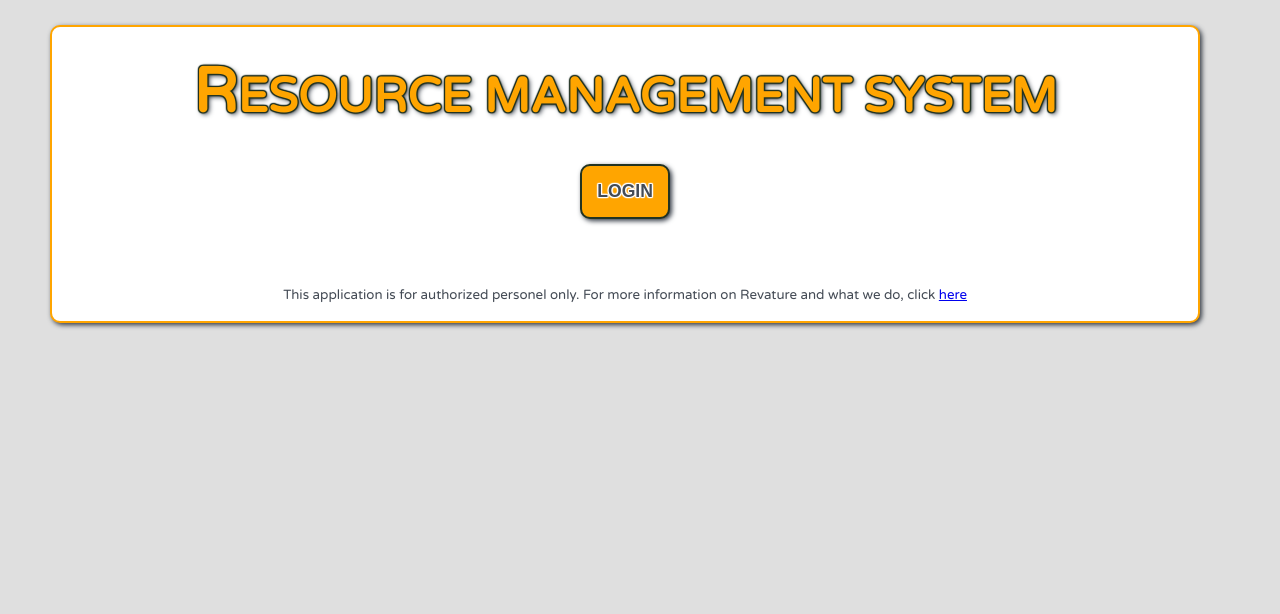
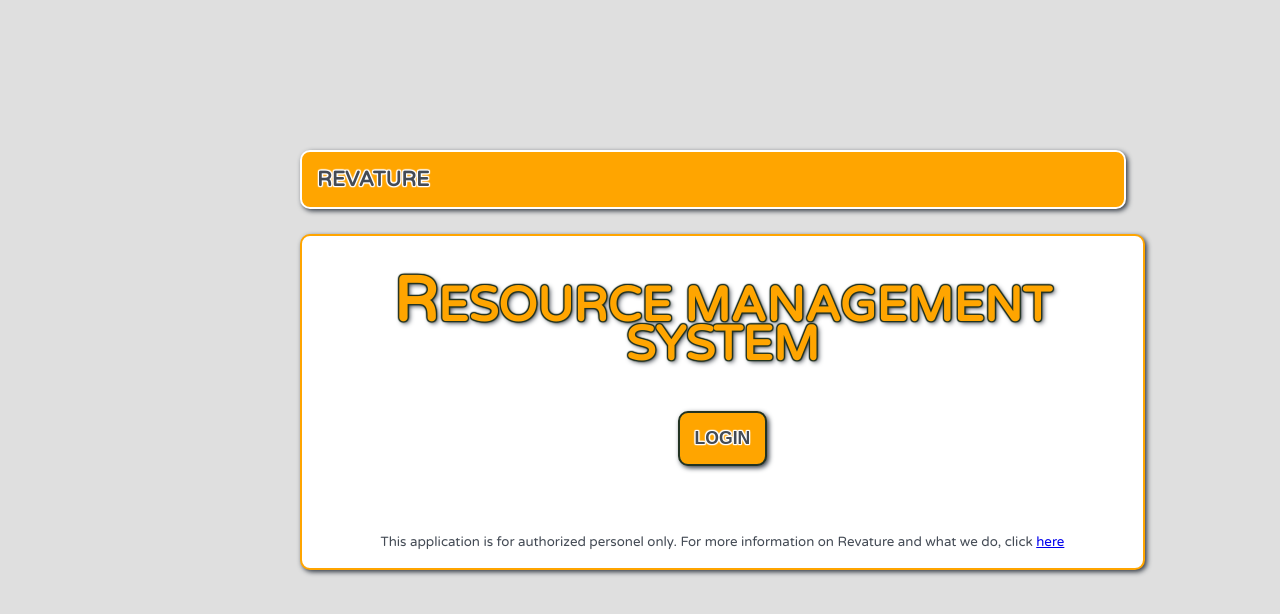
Before and after one commit to revature-rms/rms-ui, a React (Create React App) app: page /login in a window 1280 px wide. Shown: the top 614 px of the page. Built offline with nearby package versions, Linux system fonts and the light colour scheme.

Commit message:
Revert "Update LoginComponent.tsx"
This reverts commit 51441b9d04938438761191dfdad05a266728dea2.

```diff
--- a/src/components/login-component/LoginComponent.tsx
+++ b/src/components/login-component/LoginComponent.tsx
@@ -46,6 +46,7 @@ export function LoginComponent(props: ILoginProps) {
 
 
     return (
+        <Wrapper data-test="main-content" elements = 'REVATURE'>
             <Card className = 'full-card' style= {{textAlign: 'center'}}>
             <h1>RESOURCE MANAGEMENT SYSTEM</h1>
             <LoginFunction
@@ -60,6 +61,7 @@ export function LoginComponent(props: ILoginProps) {
             <small>This application is for authorized personel only. For more information on Revature and what we do, click <a href="https://revature.com" target ="_blank">here</a></small>
             </Card>
 
+        </Wrapper>
     )
 
 }
```
